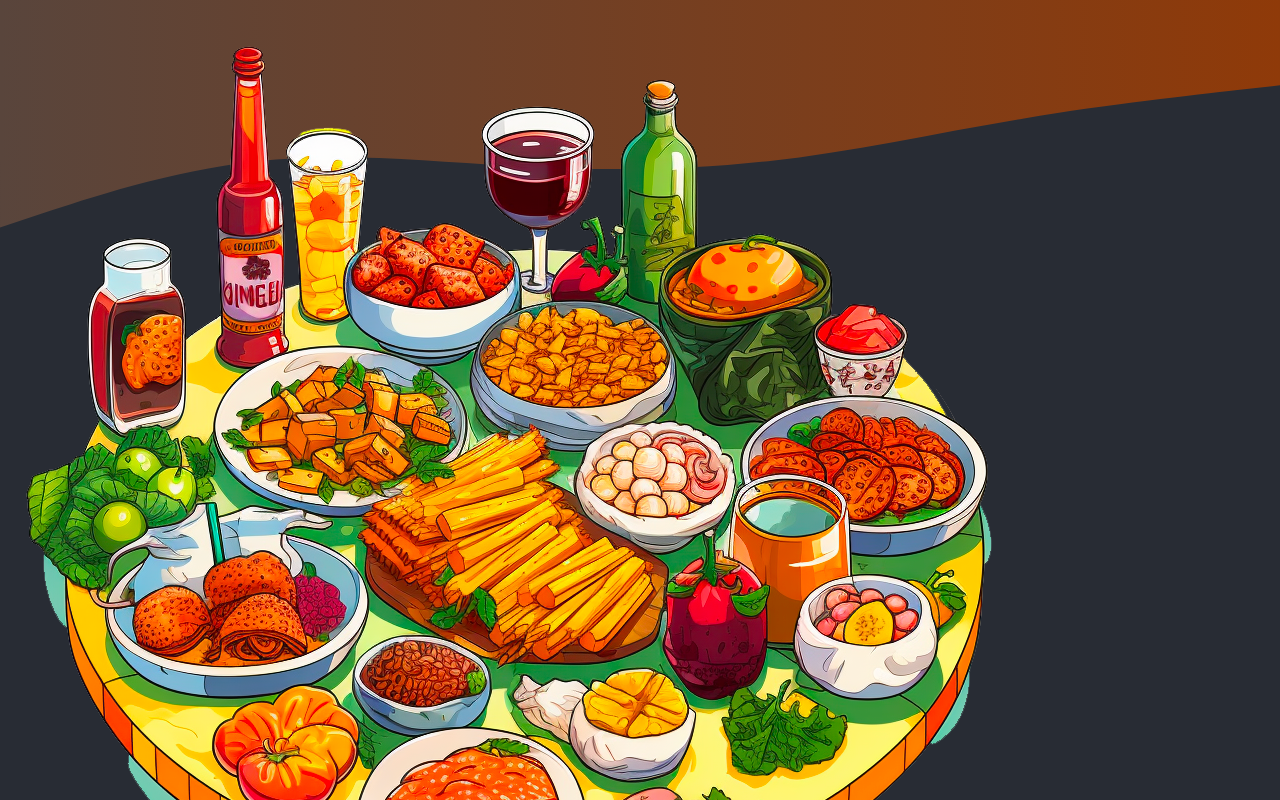
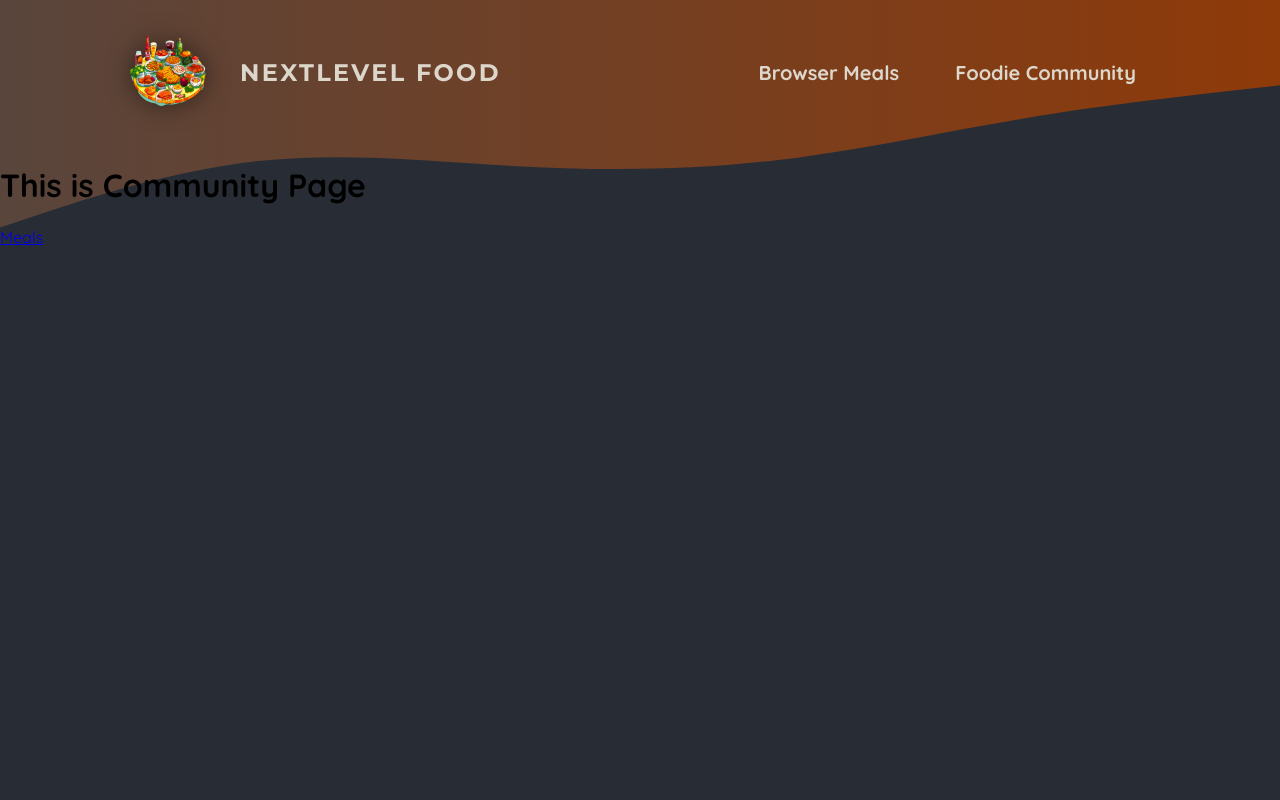
Before and after one commit to OXplakhoa/foodies, a Next.js app: page /community in a window 1280 px wide. Shown: the top 800 px of the page. Built offline with nearby package versions, Linux system fonts and the light colour scheme.

Commit message:
Add styling header

```diff
--- a/app/layout.js
+++ b/app/layout.js
@@ -1,5 +1,5 @@
 import './globals.css';
-import MainHeader from './main-header';
+import MainHeader from '../components/main-header';
 
 export const metadata = {
   title: 'NextLevel Food',
--- a/app/main-header.js
+++ /dev/null
@@ -1,24 +0,0 @@
-import Link from "next/link";
-
-import logoImg from "@/assets/logo.png";
-
-export default function MainHeader() {
-  return (
-    <header>
-      <Link href="/">
-        <img src={logoImg.src} alt="A plate with food on it" />
-        NextLevel Food
-      </Link>
-      <nav>
-        <ul>
-            <li>
-                <Link href="/meals">Browser Meals</Link>
-            </li>
-            <li>
-                <Link href="/community">Foodie Community</Link>
-            </li>
-        </ul>
-      </nav>
-    </header>
-  );
-}
--- /dev/null
+++ b/components/main-header.js
@@ -0,0 +1,25 @@
+import Link from "next/link";
+import classes from "./main-header.module.css";
+import logoImg from "@/assets/logo.png";
+import Image from "next/image";
+
+export default function MainHeader() {
+  return (
+    <header className={classes.header}>
+      <Link className={classes.logo} href="/">
+        <Image priority src={logoImg} alt="A plate with food on it" />
+        NextLevel Food
+      </Link>
+      <nav className={classes.nav}>
+        <ul>
+          <li>
+            <Link href="/meals">Browser Meals</Link>
+          </li>
+          <li>
+            <Link href="/community">Foodie Community</Link>
+          </li>
+        </ul>
+      </nav>
+    </header>
+  );
+}
--- /dev/null
+++ b/components/main-header.module.css
@@ -0,0 +1,67 @@
+.header {
+    display: flex;
+    justify-content: space-between;
+    align-items: center;
+    padding: 2rem 1rem;
+  }
+
+  @media (min-width: 768px) {
+    .header {
+      padding: 2rem 10%;
+    }
+  }
+
+  .nav ul {
+    list-style: none;
+    margin: 0;
+    padding: 0;
+    display: flex;
+    gap: 1.5rem;
+    /* font-family: 'Montserrat', sans-serif; */
+    font-size: 1.25rem;
+  }
+
+  .nav a {
+    text-decoration: none;
+    color: #ddd6cb;
+    font-weight: bold;
+    padding: 0.5rem 1rem;
+    border-radius: 0.5rem;
+  }
+
+  .nav a:hover,
+  .nav a:active {
+    background: linear-gradient(90deg, #ff8a05, #f9b331);
+    background-clip: text;
+    -webkit-background-clip: text;
+    -webkit-text-fill-color: transparent;
+    text-shadow: 0 0 18px rgba(248, 190, 42, 0.8);
+  }
+
+  .active {
+    background: linear-gradient(90deg, #ff8a05, #f9b331);
+    background-clip: text;
+    -webkit-background-clip: text;
+    -webkit-text-fill-color: transparent;
+  }
+
+  .logo {
+    display: flex;
+    align-items: center;
+    justify-content: center;
+    gap: 2rem;
+    text-decoration: none;
+    color: #ddd6cb;
+    font-weight: bold;
+    font-family: 'Montserrat', sans-serif;
+    letter-spacing: 0.15rem;
+    text-transform: uppercase;
+    font-size: 1.5rem;
+  }
+
+  .logo img {
+    width: 5rem;
+    height: 5rem;
+    object-fit: contain;
+    filter: drop-shadow(0 0 0.75rem rgba(0, 0, 0, 0.5));
+  }
```
